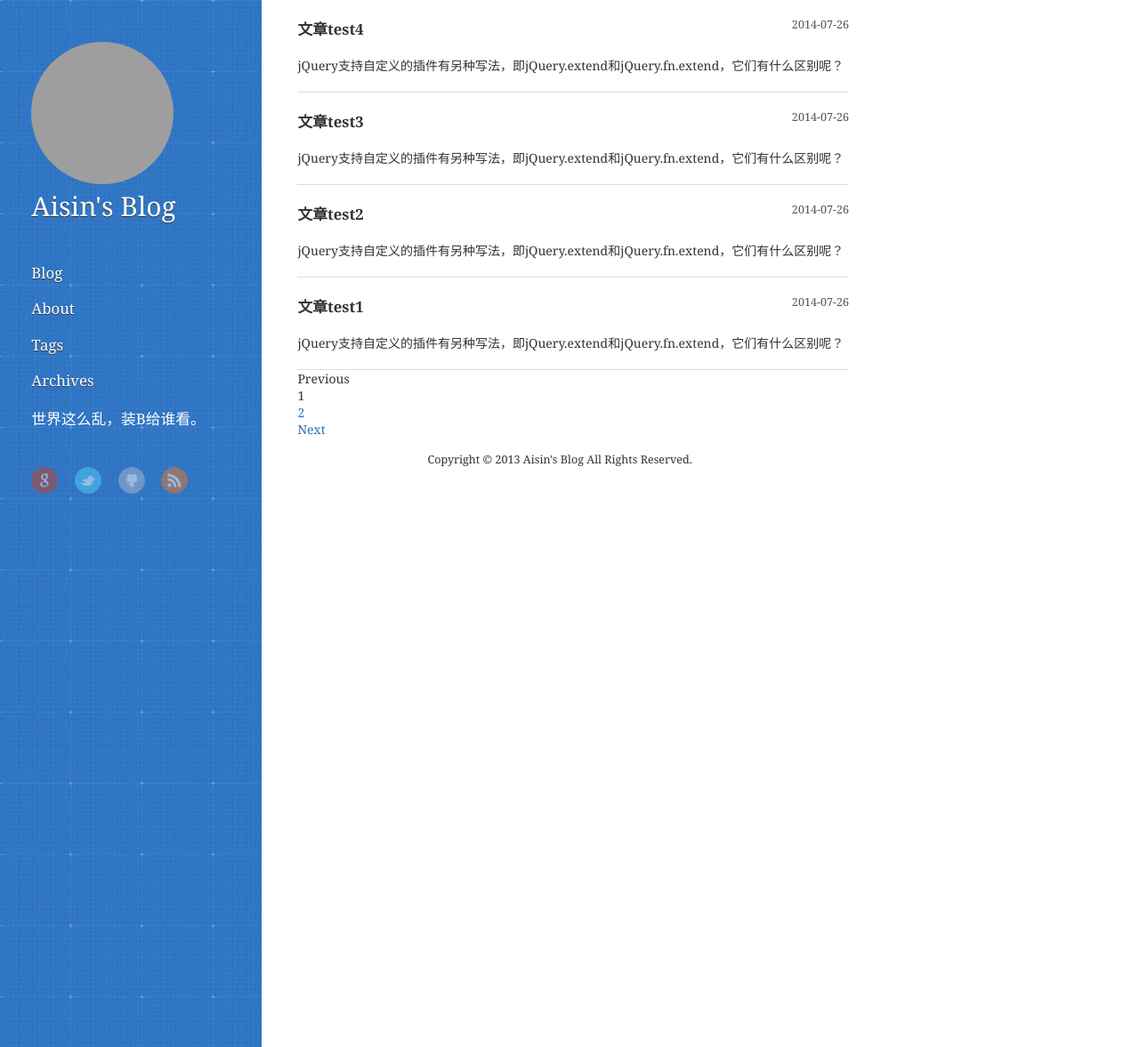
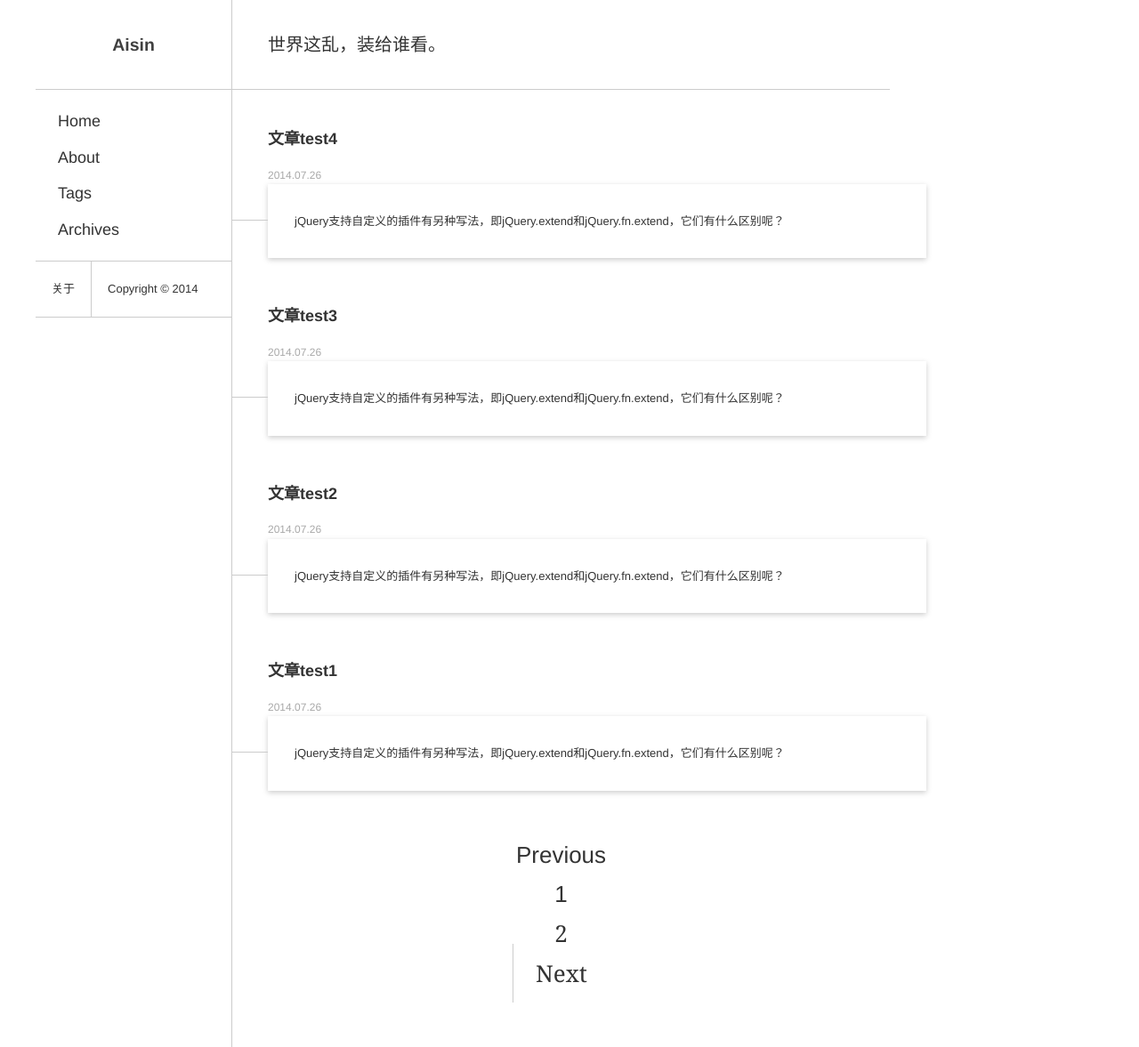
Before and after one commit to aisin/aisin.github.io, a Jekyll site: the page built from index.html, in a window 1280 px wide and 1177 px high. Shown: the whole window at 89% size. Built offline with Jekyll 4.4.1, drawn with Linux system fonts in a browser that asks for light colours; Markdown is read by kramdown in place of the engine named in the settings; the list of posts is cut into pages by our own code; grey boxes are pictures that could not be loaded.

Commit message:
Reconstruction

```diff
--- a/_layouts/home.html
+++ b/_layouts/home.html
@@ -1,40 +1,26 @@
 ---
 layout : default
 ---
-<div class="container">
-    <div class="left-col">
-        <div class="intrude-less">
-            <header id="header" class="inner">
-                <div class="profilepic">
-                    <img src="http://aisin-github.u.qiniudn.com/aisin_tx.jpg" alt="Profile Picture" style="width:160px;height:160px;">
-                </div>
-                <h1><a href="/">Aisin's Blog</a></h1>
-                <p class="subtitle"></p>
-                <nav id="main-nav">
-                    <ul class="main">
-                        <li><a href="/">Blog</a></li>
+
+<div class="wrap clf">
+	<header class="header">
+		<hgroup>
+			<h1><a href="http://aisin.me">Aisin</a></h1>
+		</hgroup>
+		<nav id="nav">
+			<ul id="mainMenu">
+				<li><a href="http://aisin.me">Home</a></li>
 				<li><a href="/aboutme.html">About</a></li>
 				<li><a href="/tags.html">Tags</a></li>
 				<li><a href="/archive.html">Archives</a></li>
 			</ul>
-                    <section class="aboutme">
-                        <p>世界这么乱，装B给谁看。</p>
-                    </section>
 		</nav>
-                <nav id="sub-nav">
-                    <div class="social">
-                        <a class="google" href="#" title="Google+">Google+</a>
-                        <a class="twitter" href="http://twitter.com/aisinme" title="Twitter">Twitter</a>
-                        <a class="github" href="https://github.com/aisin" title="GitHub">GitHub</a>
-                        <a class="rss" href="#" title="RSS">RSS</a>
+		<div class="copyright clf">
+			<a class="about" href="">关于</a>
+			<a href="">Copyright &copy; 2014</a>
 		</div>
-                </nav>
 	</header>
-        </div><!--/.intrude-less-->
-    </div><!--/.left-col-->
-
 
 	{{ content }}
 
-
-</div><!--/.container-->
+</div><!--/.wrap-->
--- a/css/style.css
+++ b/css/style.css
@@ -5,6 +5,113 @@
  * @date    2013-10-12 15:07:18
  * @version Beta
  */
+
+/*=Reset=*/
+html{color:#333; background:#fff; -webkit-text-size-adjust:100%; -ms-text-size-adjust:100%; text-rendering:optimizelegibility; -moz-osx-font-smoothing:grayscale}
+html.borderbox *,html.borderbox *:before,html.borderbox *:after{ -moz-box-sizing:border-box; -webkit-box-sizing:border-box; box-sizing:border-box}
+body,ul,li,ol,div,p,span,img,a,form,button,select,input,textarea,h1,h2,h3,h4,h5,h6,dl,dd,table,td,th,hr,blockquote{margin:0;padding:0;}
+img{border:none;}
+ol, li{list-style:none;}
+body{color:#333;background:#fff;font:13px/1.7 'Helvetica Neue',Helvetica,Arial,Sans-serif;}
+.clf{*zoom:1;}
+.clf:after {content: "";display: table;clear: both;}
+.clear{clear:both;}
+a{color:#333;text-decoration:none;}
+a:hover{color:#666;}
+
+h1 {font-size:1.5em;}
+h2 {font-size:1.4em;}
+h3 {font-size:1.3em;}
+h4 {font-size:1.2em;}
+h5 {font-size:1.1em;}
+h6 {font-size:1em;}
+
+::-moz-selection{background:#FDA303;color:#fff;}
+::selection {background:#FDA303;color:#fff;}
+
+.wrap{position:relative;}
+
+.header{width:220px;overflow:hidden;padding:0 0 0 40px;position:fixed;}
+hgroup h1 a{display:block;width:100%;height:100px;color:#404040;border-bottom:1px solid #ccc;line-height:100px;text-align:center;}
+hgroup h1 a:hover{color:#666;}
+
+#nav{padding:15px 0 15px 25px;border-bottom:1px solid #ccc;}
+#nav .sub-menu{text-indent:2em;}
+#nav .sub-menu .sub-menu{text-indent:4em;}
+#nav .sub-menu .sub-menu .sub-menu{text-indent:6em;}
+#mainMenu li{padding:5px 0;}
+#mainMenu li a{font-size:18px;}
+
+.copyright{width:100%;border-bottom:1px solid #ccc;}
+.copyright a{padding:20px 18px;float:left;}
+.about{border-right:1px solid #ccc;}
+
+
+.main{width:739px;border-left:1px solid #ccc;margin-bottom:50px;position:absolute;left:260px;}
+.mainHeader{width:100%;height:100px;line-height:100px;border-bottom:1px solid #ccc;}
+.mainHeader .desc{padding-left:40px;font-weight:normal;font-size:20px;}
+
+.postList{padding:0;}
+.postList .postTitle{font-size:18px;margin-bottom:15px;}
+.postList section{padding:40px 0 40px 40px;border-bottom:1px solid #ccc;}
+.meta,.meta a{font-size:12px;color:#a8a8a8;}
+.entry{padding:15px 0;font-size:13px;}
+.entry p{margin-bottom:1.5em;}
+.entry p:last-child{margin-bottom:0;}
+.entry hr{height:50px;border:none;background:url(images/hr.png) no-repeat center;}
+.entry blockquote{padding:5px 0 5px 15px;border-left:3px solid #ccc;margin-bottom:1.5em;}
+.entry img{max-width:100%;height:auto;}
+.aligncenter {display:block; margin-left:auto; margin-right:auto;}
+.alignleft {float:left; display:inline;}
+.alignright {float:right; display:inline;}
+
+
+.pagination{text-align:center;padding:60px 0;font-size:2em;}
+.pagination a{padding:15px 25px;font-family:Georgia;}
+.pagination.single a{font-size:20px;}
+.pagination .next a{border-left:1px solid #ccc;}
+
+@media screen and (max-width:1024px) and (min-width:640px){
+	.wrap{width:100%;}
+	.header{padding-left:0;}
+	.main{left:220px;width:auto;}
+	.postList section{padding:40px;}
+}
+
+@media screen and (max-width:640px) {
+	.wrap{width:100%;}
+	.header{padding-left:0;position:relative;width:100%;}
+	hgroup h1 a{height:60px;line-height:60px;}
+	#mainMenu li a{font-size:14px;}
+	.copyright{display:none;}
+	.main{left:0;width:auto;position:relative;border-left:none;}
+	.mainHeader{display:none;}
+	.postList section{padding:10px;}
+	.pagination.single span{display:block;}
+	.entry{font-size:16px;}
+
+}
+
+.nav-toggle{display:block;width:60px;height:50px;background:#444 url(images/nav.gif) no-repeat -19px -24px;text-indent:-9999em;float:right;}
+
+
+/*! responsive-nav.js 1.0.32 by @viljamis */
+.nav-collapse ul{margin:0;padding:0;width:100%;display:block;list-style:none}
+.nav-collapse li{width:100%;display:block}
+.js .nav-collapse{clip:rect(0 0 0 0);max-height:0;position:absolute;display:block;overflow:hidden;zoom:1}
+.nav-collapse.opened{max-height:9999px}
+.disable-pointer-events{pointer-events:none!important}
+.nav-toggle{-webkit-tap-highlight-color:rgba(0,0,0,0);-webkit-touch-callout:none;-webkit-user-select:none;-moz-user-select:none;-ms-user-select:none;-o-user-select:none;user-select:none}
+@media screen and (min-width:40em){
+.js .nav-collapse{position:relative}
+.js .nav-collapse.closed{max-height:none}
+.nav-toggle{display:none}
+}
+
+
+
+
+ /*
 
 body,div,dl,dt,dd,ul,ol,li,h1,h2,h3,h4,h5,h6,pre,code,form,fieldset,legend,input,textarea,p,blockquote,th,td,hr,button,article,aside,details,figcaption,figure,footer,header,hgroup,menu,nav,section{margin:0;padding:0;}
 article,aside,details,figcaption,figure,footer,header,hgroup,menu,nav,section{display:block;}
@@ -153,6 +260,7 @@ footer {padding: 15px 0;border-top: 1px solid #fff;text-align: center;font-size:
 	.container .mid-col .mid-col-container{padding:15px;}
 	.container .mid-col .mid-col-container #content article .meta{float:none;}
 }
+*/
 
 /*post.html*/
 .entry .navigation{width:100%;background:#ececec;padding:0.5em 0;margin-bottom:1.5em;border-radius:5px;}
--- a/index.html
+++ b/index.html
@@ -2,22 +2,22 @@
 layout : home
 ---
 
-<div class="mid-col">
-    <div class="mid-col-container">
-        <div id="content" class="inner">
+<div class="main">
+	<header class="mainHeader">
+		<h2 class="desc">世界这乱，装给谁看。</h2>
+	</header>
+	<article class="postList">
 		{% for post in paginator.posts %}
-            <article class="post">
-                <div class="meta">
-                    <div class="date">
-                        <time>{{ post.date | date:"%Y-%m-%d" }}</time>
+			<section>
+				<h2 class="postTitle"><a href="{{ post.url }}">{{ post.title }}</a></h2>
+				<div class="meta"><span>{{ post.date | date:"%Y.%m.%d" }}</span></div>
+				<div class="entry">
+					<p>{{ post.description }}</p>
 				</div>
-                </div>
-                <h1 class="title"><a href="{{ post.url }}" itemprop="url">{{ post.title }}</a></h1>
-                <div class="entry-content">{{ post.description }}</div>
+			</section>
+		{% endfor %}
 	</article>
-            {% endfor %}
-			<!--pagenavi-->
-			<div id="post-pagination" class="pagination">
+	<div class="pagination">
 		{% if paginator.previous_page %}
 			<span class="previous">
 			{% if paginator.previous_page == 1 %}
@@ -62,8 +62,5 @@ layout : home
 			</span>
 		{% endif %}
 	</div>
-			<!--pagenavi-->
-            <footer id="footer" class="inner">Copyright &copy; 2013 Aisin's Blog All Rights Reserved.</footer>
-        </div><!--/#content-->
-    </div><!--/.mid-col-container-->
-</div><!--/.mid-col-->
+
+</div>
```
Also changed, not shown: _layouts/default.html (+6 -1 lines), js/responsive-nav.min.js (added). Lines whose indentation alone changed are shown as unchanged.
